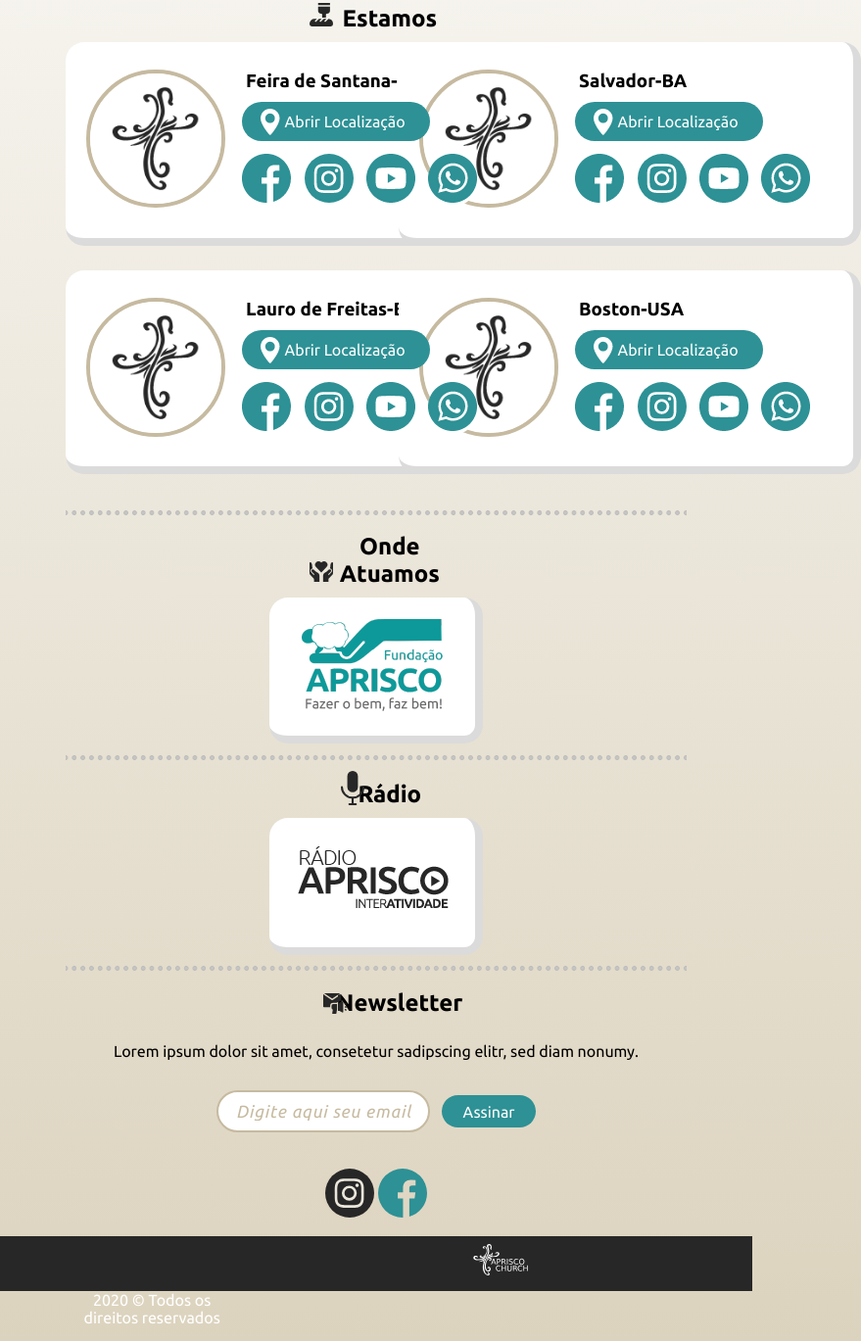
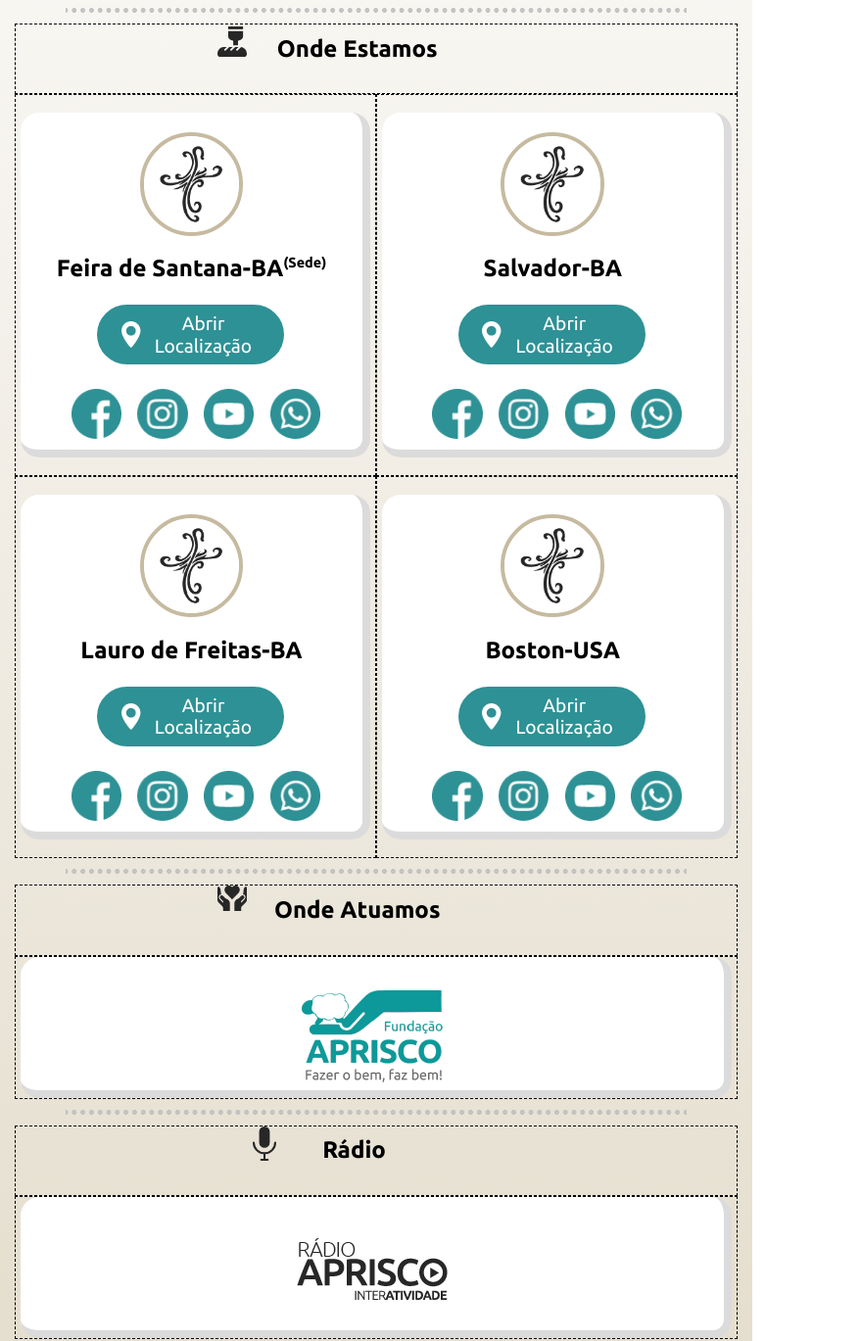
Before and after one commit to denirodrigueso/aprisco, a plain HTML site: page index.html in a window 768 px wide. Shown: the part 519-1888 px from the top of the page at 98% size, 879 px wide, since content can reach past the window. Drawn offline with Linux system fonts and the light colour scheme.

Commit message:
ajustes mobile tablet

```diff
--- a/css/aprisco.css
+++ b/css/aprisco.css
@@ -45,7 +45,7 @@
     vertical-align: top;
     min-height: 1px;
     padding: 0 5px;
-    /* border: 1px dashed black; */
+    border: 1px dashed black;
     margin-right: -4px; /* adjust default margin added of inline-block */
     *zoom: 1;
     *display: inline;
@@ -273,7 +273,8 @@ footer {
     color: white;
 }
 
-@media (min-width: 300px) and (max-width: 430px) {
+/* --- Primeira Sessão --- */
+@media (min-width: 300px) and (max-width: 480px) {
     #logo-top img {
         width: 40%;
         margin-top: 2%;;
@@ -301,7 +302,7 @@ footer {
 }
 
 /* --- Cards Igrejas, Contas e Serviços --- */
-@media (min-width: 300px) and (max-width: 430px) {
+@media (min-width: 300px) and (max-width: 480px) {
 
     .card-l {
         width: 100%;
@@ -376,7 +377,8 @@ footer {
 
 }
 
-@media (min-width: 300px) and (max-width: 430px) {
+/* --- Última Sessão e Footer --- */
+@media (min-width: 300px) and (max-width: 480px) {
 
     input {
         width: 100%;
@@ -412,7 +414,202 @@ footer {
 }
 
 /* --- Titulos e Ícones das Sessões --- */
-@media (min-width: 300px) and (max-width: 430px) {
+@media (min-width: 300px) and (max-width: 480px) {
+
+    h2 {
+        display: inline-block;
+        width: 40%;
+        margin: 2% 10% 5% 0;
+        text-align: center;
+        line-height: 0.8;
+    }
+
+    #newsletter-ttl {
+        margin-right: 1%;
+    }
+
+    .local-ttl {
+        display: inline-block;
+        width: 100%;
+        margin: 0 auto;
+        vertical-align: top;
+        text-align: center;
+        font-size: 1.5em;
+    }
+
+    span {
+        font-size: 0.6em;
+        vertical-align: top;
+    }
+
+    .ttl-icon {
+        position: relative;
+        left: 5%;
+        display: inline-block;
+        width: 1.9em;
+    }
+
+    #onde-atuamos-icon {
+        margin-bottom: 1%;
+    }
+
+    #newsletter-icon {
+        left: 0%;
+        vertical-align: text-bottom;
+    }
+
+    #radio-icon {
+        left: 9.5%;
+        vertical-align: text-bottom;
+        width: 1.5em;
+    }
+
+}
+
+
+
+/* --- Primeira Sessão ---
+@media (min-width: 471px) and (max-width: 630px) {
+    #logo-top img {
+        width: 40%;
+        margin-top: 2%;;
+    }
+
+    .comunicado {
+        margin: 3% auto;
+        width: 100%;
+
+    }
+
+    .comunicado h1 {
+        width: 100%;
+    }
+
+    .comunicado img:nth-last-child(1) {
+        display: none;
+    }
+
+    .dot-divider {
+       width: 80%;
+       height: 1.2em;
+    }
+
+} */
+
+/* --- Cards Igrejas, Contas e Serviços --- */
+@media (min-width: 500px) and (max-width: 800px) {
+
+    .card-l {
+        width: 100%;
+        height: 100%;
+        margin: 5% auto;
+        font-size: 1.2em;
+        line-height: 1.5em;
+    }
+
+    .card-r {
+        padding: 5%;
+    }
+
+    .img-card-church {
+        display: inline-block;
+        width: 31%;
+        border-radius: 5em;
+        border: 0.3em #C6BAA0 solid;
+        margin: 1em auto;
+    }
+
+    .card-location-left {
+        width: 100%;
+        height: 22em;
+        margin: 5% auto;
+        padding: 1%;
+    }
+
+    .card-location-right {
+        margin: 5% auto;
+        padding: 1%;
+    }
+
+    .social-media-sec {
+        width: 110%;
+        position: relative;
+        top: 3em;
+        left: -0.8em;
+    }
+
+    .social-media-btn {
+        border-radius: 5em;
+        border: none;
+        padding: 0;
+        margin: 0 0.4em;
+        background:rgb(255, 255, 255);
+    }
+
+    .social-media-btn img {
+       width: 3.2em;
+    }
+
+    .location-btn {
+        font-size: 1.2em;
+        width: 110%;
+        padding: 5% 14%;
+        position: relative;
+        top: 1.2em;
+        bottom: 1%;
+        left: -5.5%;
+        align-items: center;
+    }
+
+    .card-bottom {
+        width: 100%;
+        height: 9em;
+    }
+
+    #onde-atuamos-img, #radio-img {
+        margin: 0.8em auto;
+    }
+
+}
+
+/* --- Última Sessão e Footer --- */
+@media (min-width: 500px) and (max-width: 800px) {
+
+    input {
+        width: 100%;
+        height: 3.9em;
+        margin: 3% 0 5% 0;
+    }
+
+    #assinar-btn {
+        font-size: 1.4em;
+        width: 100%;
+        padding: 5% 14%;
+        margin-bottom: 10%;
+        position: relative;
+        left: -3%;
+
+    }
+
+    #logo-footer {
+        width: 3.5em;
+        margin: 2.5% 40%;
+    }
+
+    #paragraph-footer {
+        width: 100%;
+        text-align: center;
+        margin: 0 auto;
+    }
+
+    footer {
+       width: 100%;
+       height: 6em;
+   }
+}
+
+/* --- Titulos e Ícones das Sessões --- */
+@media (min-width: 500px) and (max-width: 800px) {
 
     h2 {
         display: inline-block;
```
